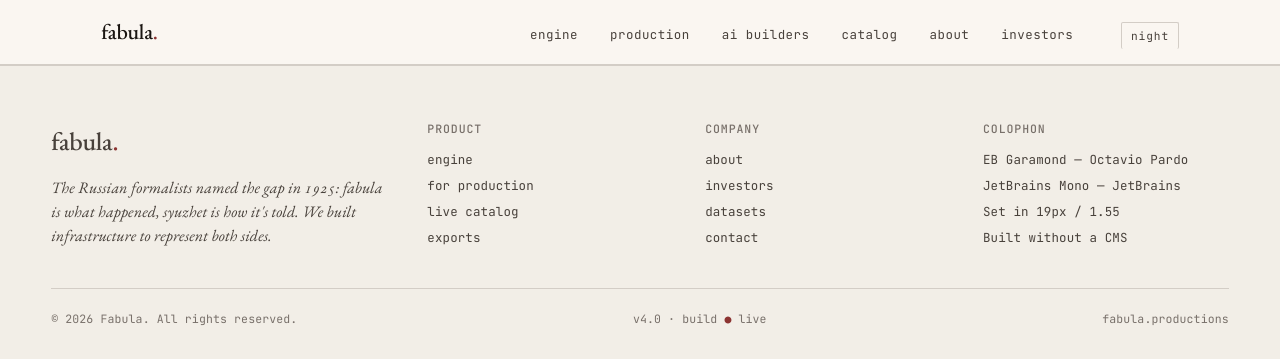
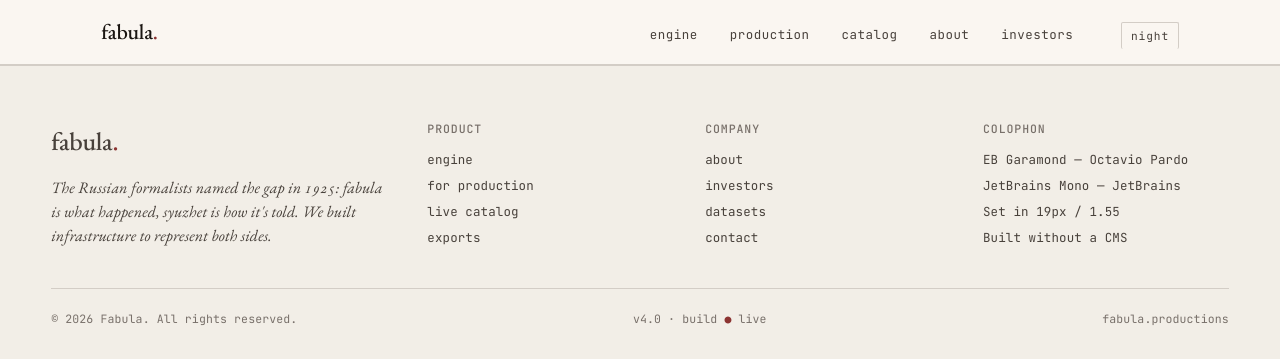
Before and after one commit to brandburner/fabula-web, a Django app: template templates/marketing_base.html in a window 1280 px wide. Shown: the top 359 px of the page. Run offline with Django 5.2, Linux system fonts and the light colour scheme; the template is opened without the code that fills it, so the values that code supplies are empty; some libraries are stand-ins or nearby versions.

Commit message:
Drop 'ai builders' from nav on catalog/show pages too

```diff
--- a/templates/base.html
+++ b/templates/base.html
@@ -304,7 +304,6 @@
         <nav class="nav__links" aria-label="Primary">
           <a href="{% url 'v2_engine' %}">engine</a>
           <a href="{% url 'v2_production' %}">production</a>
-          <a href="{% url 'v2_production' %}#ai">ai builders</a>
           <a href="{% url 'catalog' %}" aria-current="page">catalog</a>
           <a href="{% url 'v2_about' %}">about</a>
           <a href="{% url 'v2_investors' %}">investors</a>
--- a/templates/marketing_base.html
+++ b/templates/marketing_base.html
@@ -158,7 +158,6 @@
         <nav class="nav__links" aria-label="Primary">
           <a href="{% url 'v2_engine' %}"{% if active_nav == 'engine' %} aria-current="page"{% endif %}>engine</a>
           <a href="{% url 'v2_production' %}"{% if active_nav == 'production' %} aria-current="page"{% endif %}>production</a>
-          <a href="{% url 'v2_production' %}#ai">ai builders</a>
           <a href="{% url 'catalog' %}"{% if active_nav == 'catalog' %} aria-current="page"{% endif %}>catalog</a>
           <a href="{% url 'v2_about' %}"{% if active_nav == 'about' %} aria-current="page"{% endif %}>about</a>
           <a href="{% url 'v2_investors' %}"{% if active_nav == 'investors' %} aria-current="page"{% endif %}>investors</a>
```
